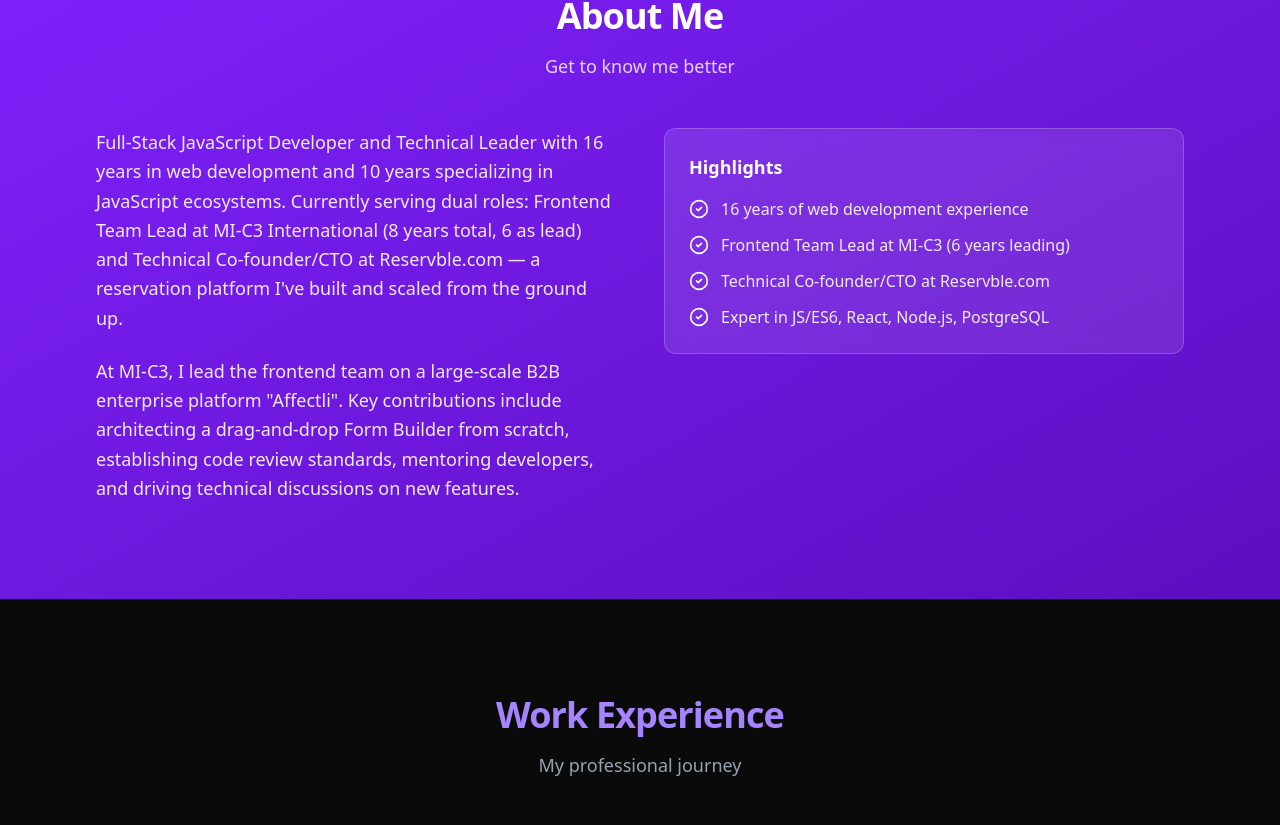
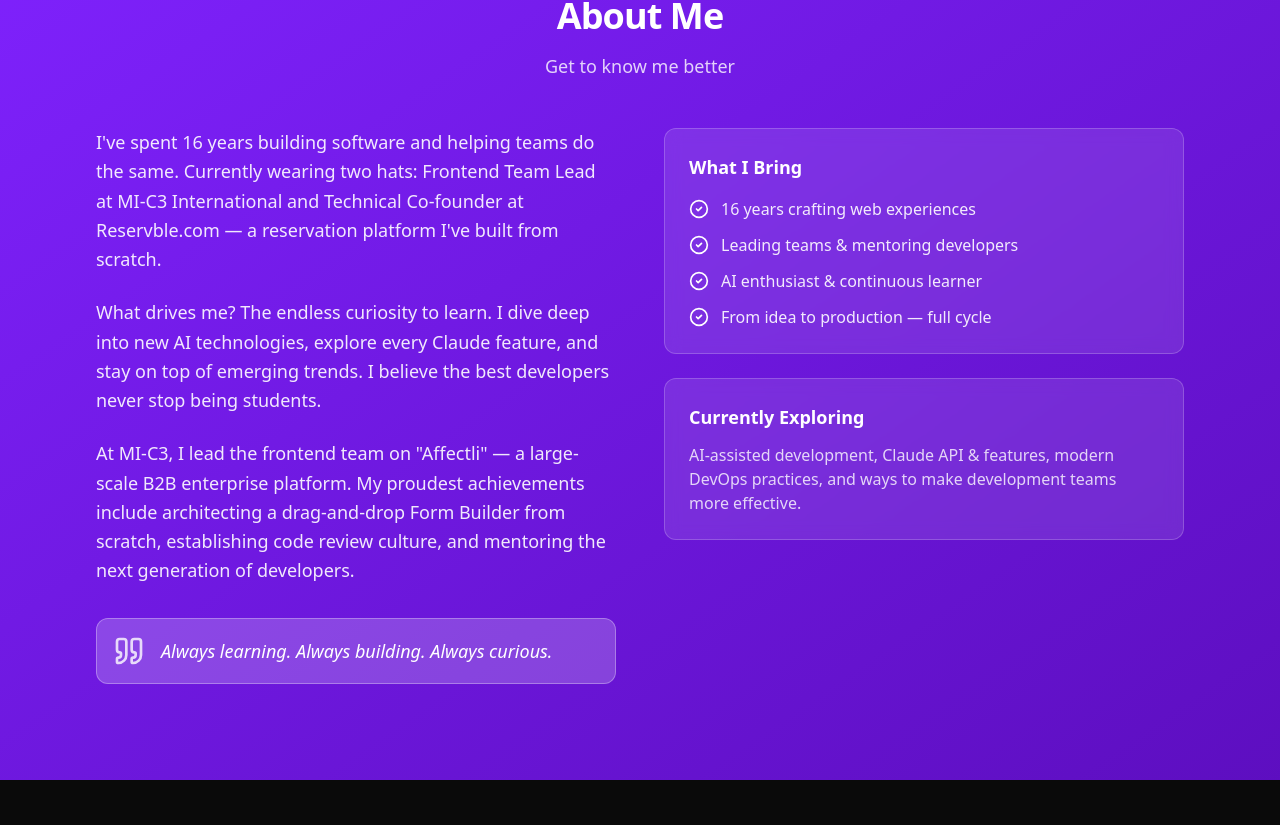
Before and after one commit to bkitaec/cv, a Next.js app: page /cv/ in a window 1280 px wide. Shown: the part 900-1725 px from the top of the page. Built offline with nearby package versions, Linux system fonts and the light colour scheme.

Commit message:
add info updates

```diff
--- a/src/data/personal.ts
+++ b/src/data/personal.ts
@@ -1,20 +1,24 @@
 export const personal = {
   name: 'Denys Bogdanov',
   title: 'Full-Stack JavaScript Developer & Technical Leader',
-  tagline: '16 years in web development, 10 years specializing in JavaScript ecosystems',
+  tagline: 'Building software and learning something new every day',
   location: 'Ukraine (Remote)',
-  bio: `Full-Stack JavaScript Developer and Technical Leader with 16 years in web development and 10 years specializing in JavaScript ecosystems. Currently serving dual roles: Frontend Team Lead at MI-C3 International (8 years total, 6 as lead) and Technical Co-founder/CTO at Reservble.com — a reservation platform I've built and scaled from the ground up.
+  bio: `I've spent 16 years building software and helping teams do the same. Currently wearing two hats: Frontend Team Lead at MI-C3 International and Technical Co-founder at Reservble.com — a reservation platform I've built from scratch.
 
-At MI-C3, I lead the frontend team on a large-scale B2B enterprise platform "Affectli". Key contributions include architecting a drag-and-drop Form Builder from scratch, establishing code review standards, mentoring developers, and driving technical discussions on new features.`,
+What drives me? The endless curiosity to learn. I dive deep into new AI technologies, explore every Claude feature, and stay on top of emerging trends. I believe the best developers never stop being students.`,
+  extendedBio: `At MI-C3, I lead the frontend team on "Affectli" — a large-scale B2B enterprise platform. My proudest achievements include architecting a drag-and-drop Form Builder from scratch, establishing code review culture, and mentoring the next generation of developers.
+
+When I'm not coding, I'm probably experimenting with the latest AI tools or reading about what's coming next in tech.`,
   email: 'pranaboy13@gmail.com',
   linkedin: 'https://linkedin.com/in/bkitaec',
   github: 'https://github.com/bkitaec',
   highlights: [
-    '16 years of web development experience',
-    'Frontend Team Lead at MI-C3 (6 years leading)',
-    'Technical Co-founder/CTO at Reservble.com',
-    'Expert in JS/ES6, React, Node.js, PostgreSQL',
+    '16 years crafting web experiences',
+    'Leading teams & mentoring developers',
+    'AI enthusiast & continuous learner',
+    'From idea to production — full cycle',
   ],
+  philosophy: 'Always learning. Always building. Always curious.',
 } as const
 
 export type Personal = typeof personal
--- a/src/widgets/about/ui/About.tsx
+++ b/src/widgets/about/ui/About.tsx
@@ -1,7 +1,7 @@
 'use client'
 
 import { motion } from 'framer-motion'
-import { CheckCircle2 } from 'lucide-react'
+import { CheckCircle2, Quote } from 'lucide-react'
 import { personal } from '@/data'
 import { fadeInUp } from '@/shared/lib'
 import { Container, Section, SectionTitle } from '@/shared/ui'
@@ -20,12 +20,25 @@
             <p className="text-lg leading-relaxed text-white/90">
               {personal.bio.split('\n\n')[1]}
             </p>
+            <p className="text-lg leading-relaxed text-white/90">
+              {personal.extendedBio.split('\n\n')[0]}
+            </p>
+
+            <motion.div
+              variants={fadeInUp}
+              className="mt-8 flex items-center gap-4 rounded-xl border border-white/30 bg-white/20 p-4"
+            >
+              <Quote className="h-8 w-8 flex-shrink-0 text-white/80" />
+              <p className="text-lg font-medium italic text-white">
+                {personal.philosophy}
+              </p>
+            </motion.div>
           </motion.div>
 
-          <motion.div variants={fadeInUp}>
+          <motion.div variants={fadeInUp} className="space-y-6">
             <div className="rounded-xl border border-white/20 bg-white/10 p-6 backdrop-blur-sm">
               <h3 className="mb-4 text-lg font-semibold text-white">
-                Highlights
+                What I Bring
               </h3>
               <ul className="space-y-3">
                 {personal.highlights.map((highlight, index) => (
@@ -38,6 +51,15 @@
                 ))}
               </ul>
             </div>
+
+            <div className="rounded-xl border border-white/20 bg-white/10 p-6 backdrop-blur-sm">
+              <h3 className="mb-3 text-lg font-semibold text-white">
+                Currently Exploring
+              </h3>
+              <p className="text-white/80">
+                AI-assisted development, Claude API & features, modern DevOps practices, and ways to make development teams more effective.
+              </p>
+            </div>
           </motion.div>
         </div>
       </Container>
```
